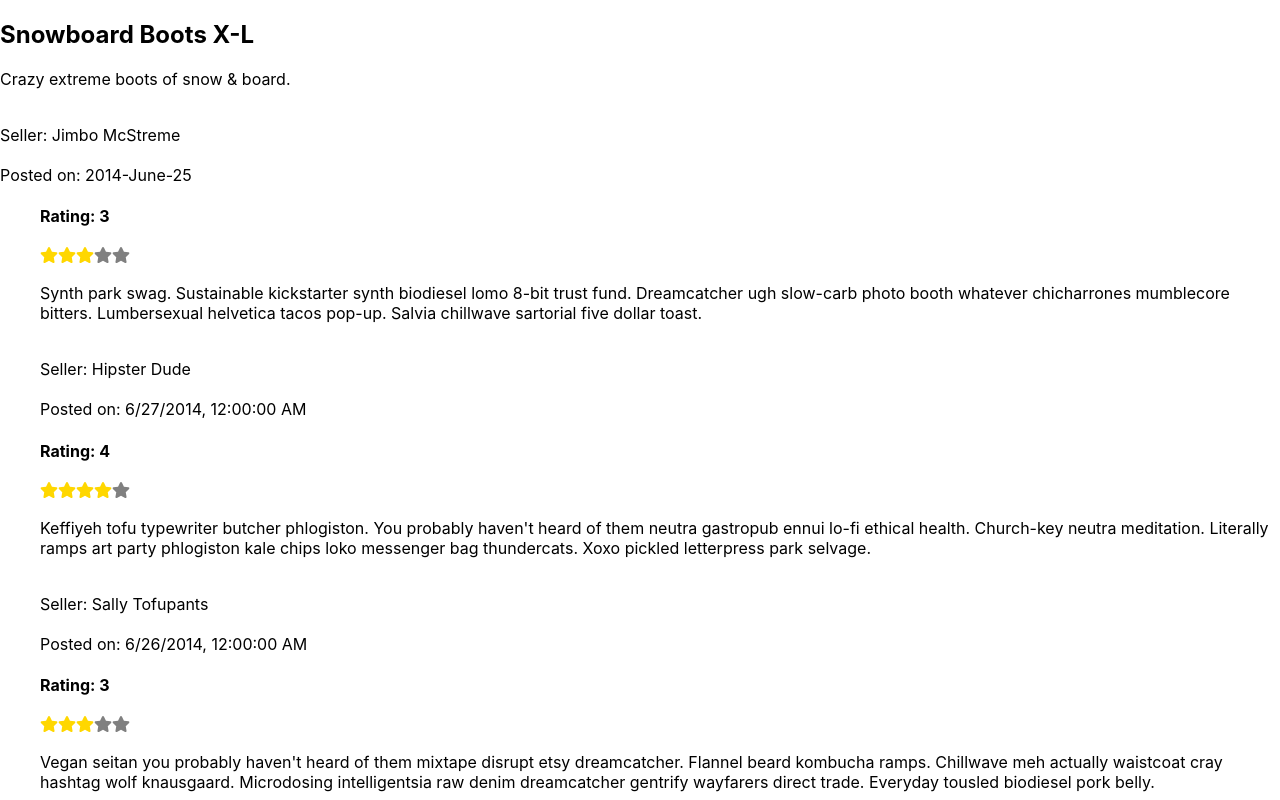
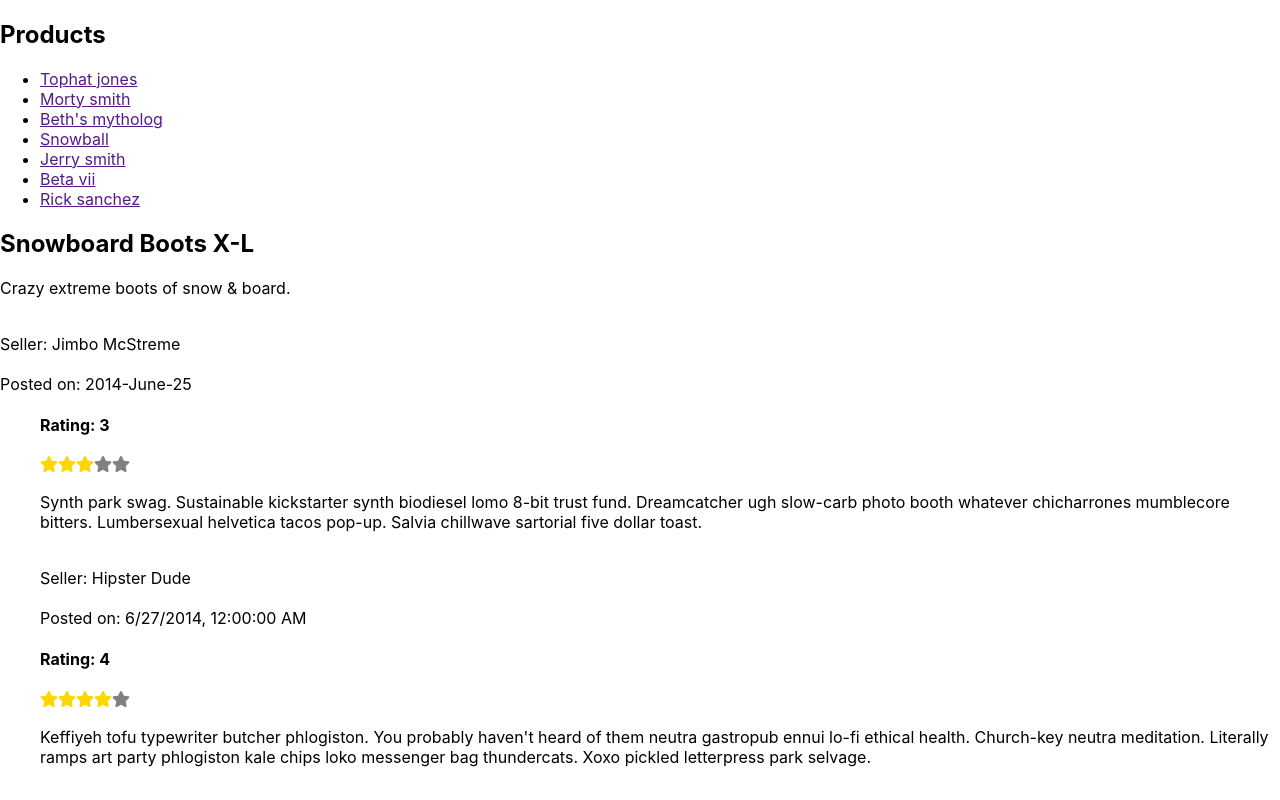
Before and after one commit to luke-bo/amazon-react-client, a React (Create React App) app: page / in a window 1280 px wide. Shown: the top 800 px of the page. Built offline with nearby package versions, Linux system fonts and the light colour scheme.

Commit message:
Add classical  ProductIndex component.

```diff
--- a/src/components/App.js
+++ b/src/components/App.js
@@ -1,12 +1,13 @@
 import React from 'react';
 import { ProductShowPage } from './ProductShowPage'
 import { Star } from './Star'
+import { ProductIndexPage } from './ProductIndex';
 
 function App() {
   return (
     <div>
+      <ProductIndexPage />
       <ProductShowPage />
-      {/* <Star style={{color:'grey', height: '1rem'}}/> */}
     </div>
   );
 }
--- /dev/null
+++ b/src/components/ProductIndex.js
@@ -0,0 +1,29 @@
+import React, { Component } from 'react';
+import { productsSample } from '../productsSample';
+
+export class ProductIndexPage extends Component {
+  constructor (props) {
+    super(props);
+
+    this.state = {
+      products: [...productsSample]
+    };
+  }
+
+  render() {
+    return (
+      <main>
+        <h2>Products</h2>
+        <ul>
+          {this.state.products.map(product => (
+            <li key={product.id}>
+              <a href="">
+                {product.title}
+              </a>
+            </li>
+          ))}
+        </ul>
+      </main>
+    );
+  }
+}
--- /dev/null
+++ b/src/productsSample.js
@@ -0,0 +1,79 @@
+export const productsSample = [
+  {
+      "id": 117,
+      "title": "Tophat jones",
+      "price": 5,
+      "seller": {
+          "id": 33,
+          "first_name": "Keanu",
+          "last_name": "Murazik",
+          "full_name": "Keanu Murazik"
+      }
+  },
+  {
+      "id": 177,
+      "title": "Morty smith",
+      "price": 6,
+      "seller": {
+          "id": 19,
+          "first_name": "Ward",
+          "last_name": "Cartwright",
+          "full_name": "Ward Cartwright"
+      }
+  },
+  {
+      "id": 65,
+      "title": "Beth's mytholog",
+      "price": 8,
+      "seller": {
+          "id": 9,
+          "first_name": "Neva",
+          "last_name": "Trantow",
+          "full_name": "Neva Trantow"
+      }
+  },
+  {
+      "id": 41,
+      "title": "Snowball",
+      "price": 3,
+      "seller": {
+          "id": 48,
+          "first_name": "Isaac",
+          "last_name": "Spinka",
+          "full_name": "Isaac Spinka"
+      }
+  },
+  {
+      "id": 173,
+      "title": "Jerry smith",
+      "price": 5,
+      "seller": {
+          "id": 44,
+          "first_name": "Anibal",
+          "last_name": "Ondricka",
+          "full_name": "Anibal Ondricka"
+      }
+  },
+  {
+      "id": 300,
+      "title": "Beta vii",
+      "price": 4,
+      "seller": {
+          "id": 12,
+          "first_name": "Abbey",
+          "last_name": "Watsica",
+          "full_name": "Abbey Watsica"
+      }
+  },
+  {
+      "id": 301,
+      "title": "Rick sanchez",
+      "price": 10,
+      "seller": {
+          "id": 23,
+          "first_name": "Gregoria",
+          "last_name": "Koepp",
+          "full_name": "Gregoria Koepp"
+      }
+  }
+]
```
Also changed, not shown: src/components/StarRating.js (+0 -15 lines).
